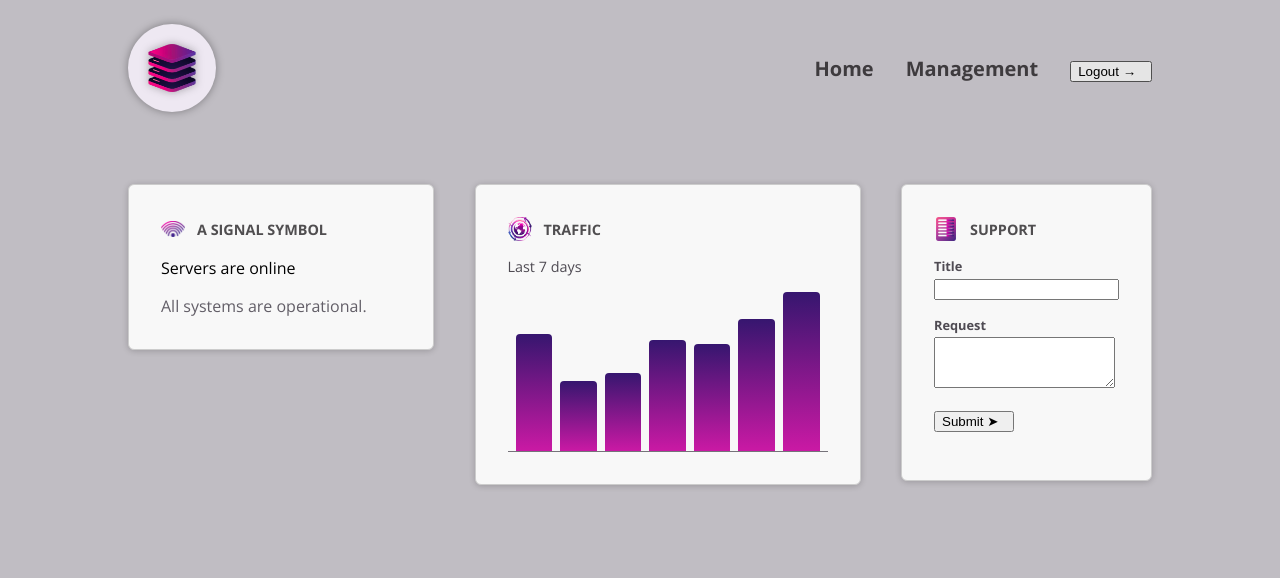
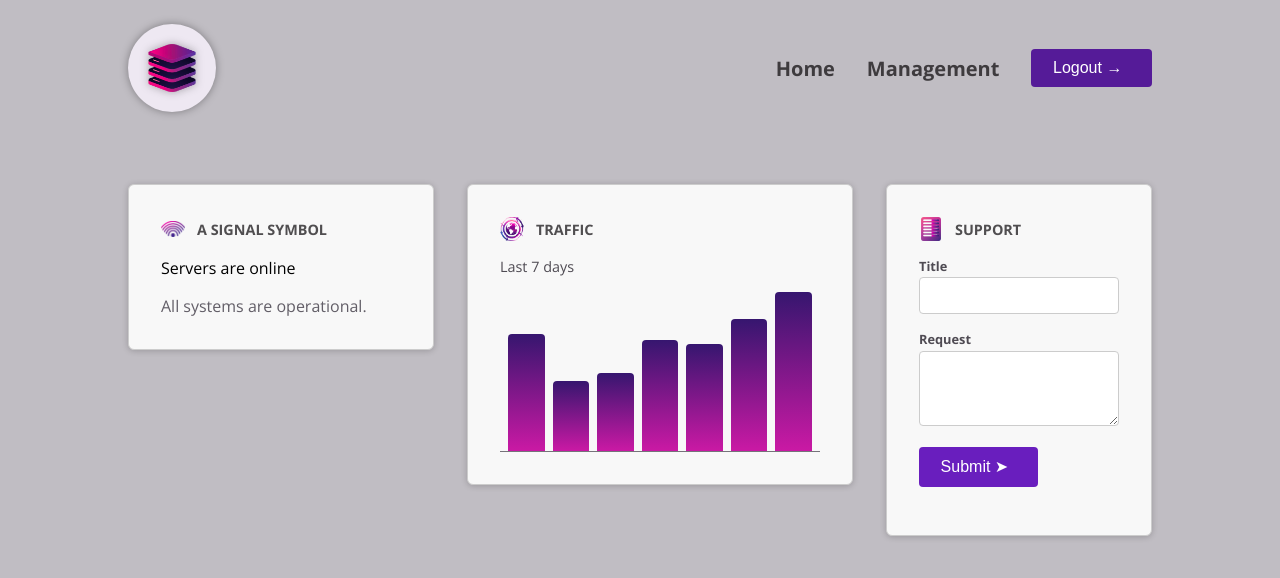
Before and after one commit to Lorenzo-Donato/angular-studies-components-deep-dive, an Angular app: page / in a window 1280 px wide. In both pictures the pointer is over the button 1111 px from the left and 71 px from the top of the page. Shown: the top 578 px of the page. Built offline with nearby package versions, Linux system fonts and the light colour scheme.

Commit message:
chore: using host elements for css

```diff
--- a/src/app/shared/button/button.component.css
+++ b/src/app/shared/button/button.component.css
@@ -1,4 +1,4 @@
-button {
+:host {
   display: inline-block;
   padding: 0.65rem 1.35rem;
   border-radius: 0.25rem;
@@ -10,7 +10,7 @@
   border: none;
 }
 
-button:hover {
+:host:hover {
   background-color: #551b98;
 }
 
@@ -20,6 +20,6 @@
   transition: transform 0.2s ease-in-out;
 }
 
-button:hover .icon {
+:host:hover .icon {
   transform: translateX(4px);
 }
--- a/src/app/shared/control/control.component.ts
+++ b/src/app/shared/control/control.component.ts
@@ -1,11 +1,12 @@
-import { Component, input } from '@angular/core';
+import { Component, input, ViewEncapsulation } from '@angular/core';
 
 @Component({
   selector: 'app-control',
   standalone: true,
   imports: [],
   templateUrl: './control.component.html',
-  styleUrl: './control.component.css'
+  styleUrl: './control.component.css',
+  encapsulation: ViewEncapsulation.None
 })
 export class ControlComponent {
   label = input.required<string>()
```
